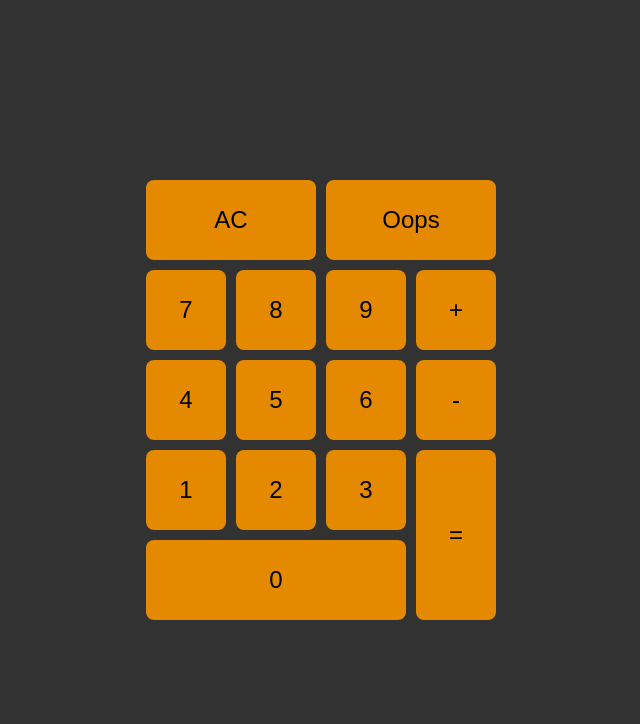
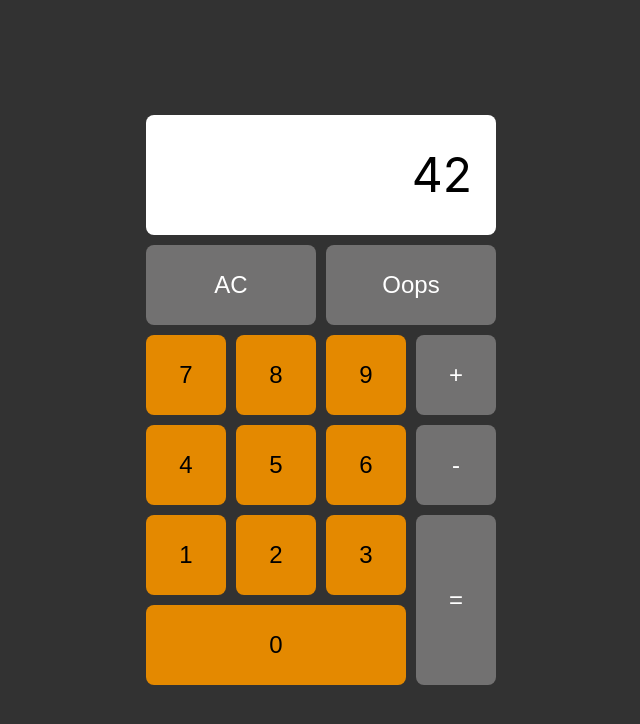
Before and after one commit to ReaganADavenport/Typescript_Calculator, a React (Create React App) app: page / in a window 1280 px wide. Shown: the top 724 px of the page, without its empty margins (319-959 px from the left). Built offline with nearby package versions, Linux system fonts and the light colour scheme.

Commit message:
added different colors to the buttons, added display, futzed with where the number goes in display

```diff
--- a/src/components/Button.tsx
+++ b/src/components/Button.tsx
@@ -1,21 +1,29 @@
 import React from "react";
 import styled from "styled-components";
+
+
+export enum ButtonType {
+    Number,
+    Operation
+};
 
 type Props = {
     label: string;
     position?: [x: number, y:number];
     height?: number;
+    type?: ButtonType;
     width?: number;
 }
 
 const StyledButton = styled.button`
-    background: #E48900;
+    background: #727171;
     border: none;
     border-radius: 8px;
+    color: white;
     font-size: 24px;
 `;
 
-const Button: React.FC<Props> = ({ label, position, height, width }) => {
+const Button: React.FC<Props> = ({ label, position, height, type = ButtonType.Operation, width }) => {
     const styles:React.CSSProperties = {};
     if(position) {
        styles.gridColumnStart = position[0] + 1;
@@ -30,6 +38,11 @@ const Button: React.FC<Props> = ({ label, position, height, width }) => {
         styles.gridRowEnd = `span ${height}`;
     }
 
+    if(type === ButtonType.Number){
+        styles.color = '#000';
+        styles.background = '#E48900';
+    }
+
     return(
         <StyledButton style={styles}>{label}</StyledButton>
     )
--- a/src/components/Calculator.tsx
+++ b/src/components/Calculator.tsx
@@ -1,6 +1,6 @@
 import React from "react";
 import styled from "styled-components";
-import Button from "./Button";
+import Button, { ButtonType } from "./Button";
 
 const Container = styled.div `
 
@@ -10,28 +10,38 @@ const Grid = styled.div`
     display: grid;
     grid-gap: 10px;
     grid-template-columns: repeat(4, 80px);
-    grid-template-rows: repeat(5, 80px);
+    grid-template-rows: 120px repeat(5, 80px);
+`;
+
+const Display = styled.div`
+    background: #fff;
+    border-radius: 8px;
+    font-size: 48px;
+    grid-column-end: span 4;
+    padding: 30px 24px;
+    text-align: right;
 `;
 
 const Calculator: React.FC<{}> = () => {
     return(
         <Container>
             <Grid>
-                <Button label="AC" position={[0,0]} width={2}></Button>
-                <Button label="Oops" position={[2,0]} width={2}></Button>
-                <Button label="+" position={[3,1]}></Button>
-                <Button label="-" position={[3,2]}></Button>
-                <Button label="=" position={[3,3]} height={2}></Button>
-                <Button label="9" position={[2,1]}></Button>
-                <Button label="8" position={[1,1]}></Button>
-                <Button label="7" position={[0,1]}></Button>
-                <Button label="6" position={[2,2]}></Button>
-                <Button label="5" position={[1,2]}></Button>
-                <Button label="4" position={[0,2]}></Button>
-                <Button label="3" position={[2,3]}></Button>
-                <Button label="2" position={[1,3]}></Button>
-                <Button label="1" position={[0,3]}></Button>
-                <Button label="0" position={[0,4]} width={3}></Button>
+                <Display>42</Display>
+                <Button label="AC" position={[0,1]} width={2}></Button>
+                <Button label="Oops" position={[2,1]} width={2}></Button>
+                <Button label="+" position={[3,2]}></Button>
+                <Button label="-" position={[3,3]}></Button>
+                <Button label="=" position={[3,4]} height={2}></Button>
+                <Button type={ButtonType.Number} label="9" position={[2,2]}></Button>
+                <Button type={ButtonType.Number} label="8" position={[1,2]}></Button>
+                <Button type={ButtonType.Number} label="7" position={[0,2]}></Button>
+                <Button type={ButtonType.Number} label="6" position={[2,3]}></Button>
+                <Button type={ButtonType.Number} label="5" position={[1,3]}></Button>
+                <Button type={ButtonType.Number} label="4" position={[0,3]}></Button>
+                <Button type={ButtonType.Number} label="3" position={[2,4]}></Button>
+                <Button type={ButtonType.Number} label="2" position={[1,4]}></Button>
+                <Button type={ButtonType.Number} label="1" position={[0,4]}></Button>
+                <Button type={ButtonType.Number} label="0" position={[0,5]} width={3}></Button>
             </Grid>
         </Container>
     )
```
